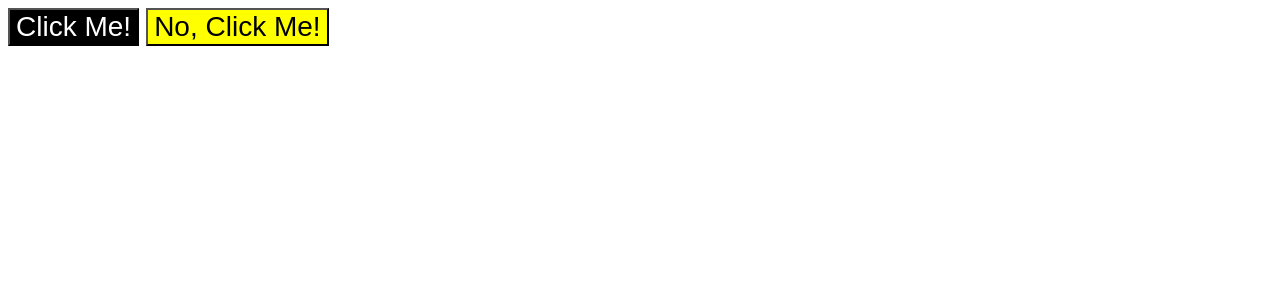
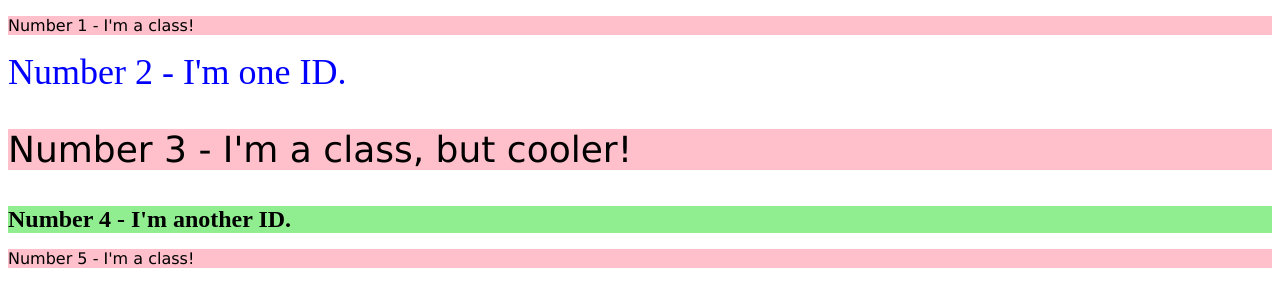
Before and after one commit to SurrealFabric/completed-css-exercises, a plain HTML site: page 002-class-id-selectors/index.html in a window 1280 px wide. Drawn offline with Linux system fonts and the light colour scheme.

Commit message:
Fixing a previous erroneous save

```diff
--- a/002-class-id-selectors/index.html
+++ b/002-class-id-selectors/index.html
@@ -4,11 +4,14 @@
     <meta charset="UTF-8">
     <meta http-equiv="X-UA-Compatible" content="IE=edge">
     <meta name="viewport" content="width=device-width, initial-scale=1.0">
-    <title>Grouping Selectors</title>
+    <title>Class and ID Selectors</title>
     <link rel="stylesheet" href="style.css">
   </head>
   <body>
-    <button class="click-me">Click Me!</button>
-    <button class="no-me">No, Click Me!</button>
+    <p>Number 1 - I'm a class!</p>
+    <div id="Number2">Number 2 - I'm one ID.</div>
+    <p class="Number3">Number 3 - I'm a class, but cooler!</p>
+    <div id="Number4">Number 4 - I'm another ID.</div>
+    <p>Number 5 - I'm a class!</p>
   </body>
 </html>
--- a/002-class-id-selectors/style.css
+++ b/002-class-id-selectors/style.css
@@ -1,16 +1,22 @@
-* {
-    font-size: 28px;
-    font-family: Helvetica, 'Times New Roman' sans-serif;
+p {
+    background-color: pink;
+    font-family: Verdana, 'DejaVu Sans', sans-serif;
 }
 
-.click-me{
+#Number2 {
 
-    background-color: black;
-    color: white;
+    color:blue;
+    font-size: 36px;
 }
 
-.no-me{
+#Number4 {
 
-    background-color: yellow;
+    background-color: lightgreen;
+    font-size: 24px;
+    font-weight: bold;
+}
 
+.Number3 {
+
+    font-size: 36px;
 }
```
